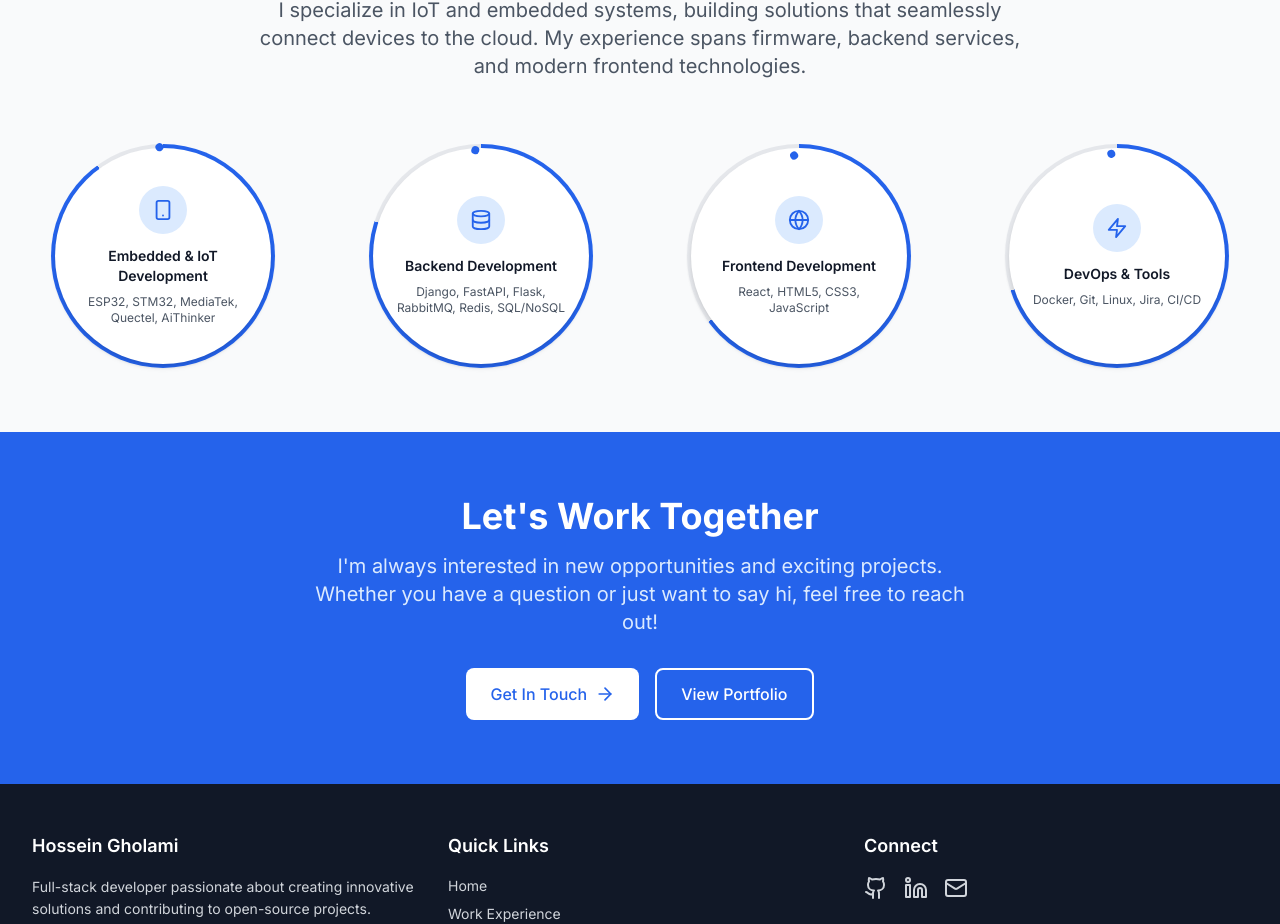
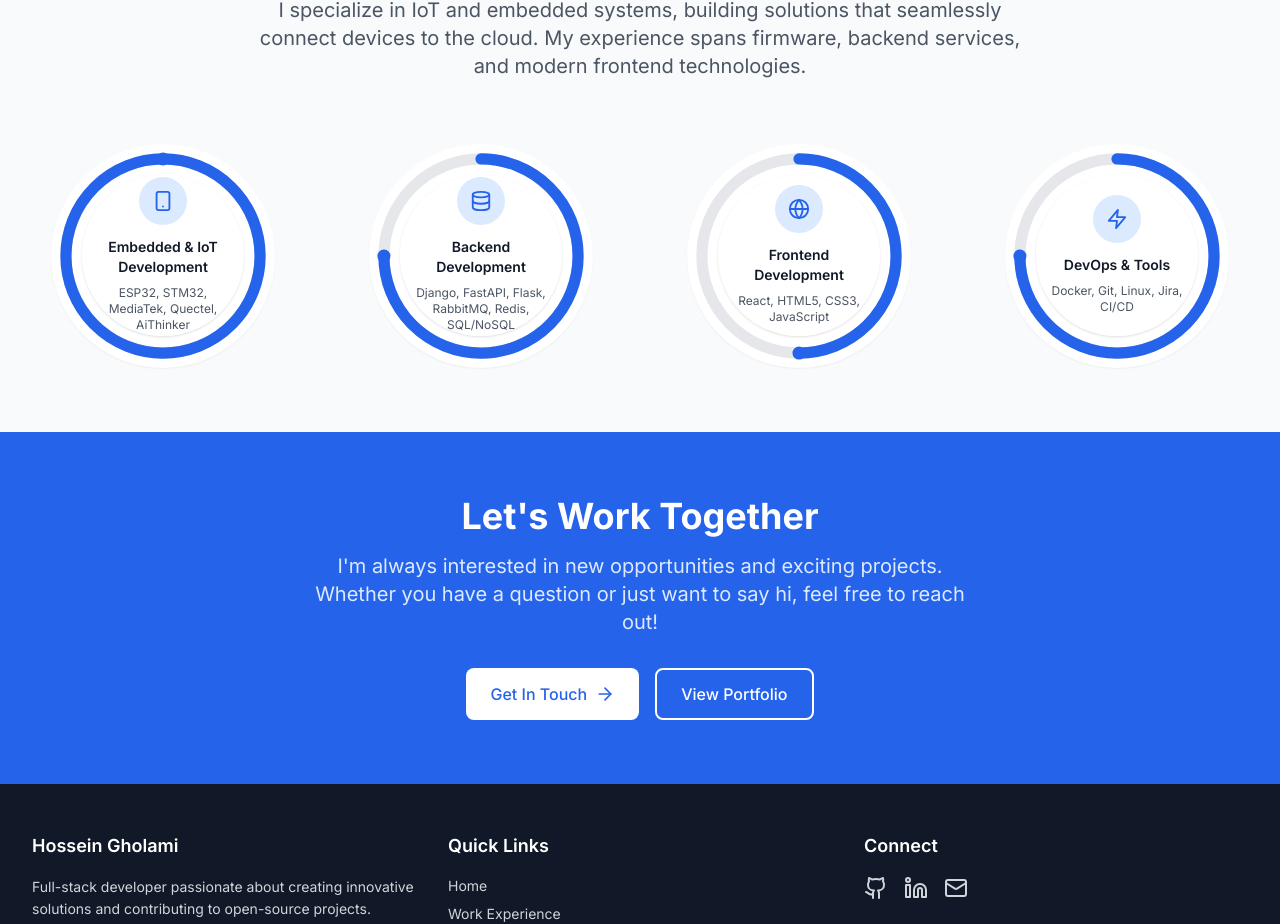
Before and after one commit to HosseinlGholami/HosseinlGholami.ir, a React (Create React App) app: page / in a window 1280 px wide. Shown: the part 1198-2122 px from the top of the page. Built offline with nearby package versions, Linux system fonts and the light colour scheme.

Commit message:
update the skill

```diff
--- a/src/data/skills.js
+++ b/src/data/skills.js
@@ -5,24 +5,24 @@ export const skills = [
     name: 'Embedded & IoT Development',
     icon: Smartphone,
     description: 'ESP32, STM32, MediaTek, Quectel, AiThinker',
-    level: 90
+    level: 100
   },
   {
     name: 'Backend Development',
     icon: Database,
     description: 'Django, FastAPI, Flask, RabbitMQ, Redis, SQL/NoSQL',
-    level: 80
+    level: 75
   },
   {
     name: 'Frontend Development',
     icon: Globe,
     description: 'React, HTML5, CSS3, JavaScript',
-    level: 65
+    level: 50
   },
   {
     name: 'DevOps & Tools',
     icon: Zap,
     description: 'Docker, Git, Linux, Jira, CI/CD',
-    level: 70
+    level: 75
   }
 ];
--- a/src/pages/Home.js
+++ b/src/pages/Home.js
@@ -4,6 +4,82 @@ import { ArrowRight, Download } from 'lucide-react';
 import { personalInfo } from '../data/personalInfo';
 import { skills } from '../data/skills';
 
+/** ---------- Small, precise SVG gauge ---------- */
+function GaugeRing({
+  level,               // 0–100
+  Icon,                // lucide icon component
+  title,
+  description,
+  className = '',
+}) {
+  // SVG geometry (kept simple + consistent)
+  const size = 120;             // viewBox is square
+  const cx = size / 2;
+  const cy = size / 2;
+  const stroke = 6;             // ring thickness
+  const r = cx - stroke - 2;    // radius with padding
+  const C = 2 * Math.PI * r;
+
+  // Progress arc
+  const pct = Math.max(0, Math.min(100, level));
+  const dash = (pct / 100) * C;
+
+  // Tip/dot coordinates (start at -90°, i.e. 12 o’clock)
+  const angleDeg = -90 + (pct / 100) * 360;
+  const angleRad = (angleDeg * Math.PI) / 180;
+  const tipCx = cx + r * Math.cos(angleRad);
+  const tipCy = cy + r * Math.sin(angleRad);
+
+  return (
+    <div
+      className={`relative rounded-full shadow-sm bg-white flex items-center justify-center ${className}`}
+      style={{ aspectRatio: '1 / 1' }}
+    >
+      <svg
+        viewBox={`0 0 ${size} ${size}`}
+        className="absolute inset-0"
+        aria-hidden
+      >
+        {/* background track */}
+        <circle
+          cx={cx}
+          cy={cy}
+          r={r}
+          fill="none"
+          stroke="#e5e7eb"           // gray-200
+          strokeWidth={stroke}
+        />
+        {/* progress ring */}
+        <circle
+          cx={cx}
+          cy={cy}
+          r={r}
+          fill="none"
+          stroke="#2563eb"           // primary-600
+          strokeWidth={stroke}
+          strokeLinecap="round"
+          strokeDasharray={`${dash} ${C - dash}`}
+          transform={`rotate(-90 ${cx} ${cy})`}  // start at 12 o’clock
+        />
+        {/* tip/dot at the exact end */}
+        <circle cx={tipCx} cy={tipCy} r={3.5} fill="#2563eb" />
+      </svg>
+
+      {/* inner content */}
+      <div className="relative z-10 w-[72%] h-[72%] rounded-full bg-white/95 shadow flex flex-col items-center justify-center text-center px-2 sm:px-3">
+        <div className="w-10 h-10 sm:w-12 sm:h-12 bg-primary-100 rounded-full flex items-center justify-center mb-2 sm:mb-3">
+          {Icon ? <Icon size={22} className="text-primary-600" /> : null}
+        </div>
+        <h3 className="text-xs sm:text-sm font-semibold text-gray-900">{title}</h3>
+        <p className="mt-1 sm:mt-2 text-[10px] sm:text-xs leading-snug text-gray-600 line-clamp-3">
+          {description}
+        </p>
+      </div>
+    </div>
+  );
+}
+
+/** -------------------- Page -------------------- */
 const Home = () => {
   return (
     <div className="min-h-screen">
@@ -15,9 +91,7 @@ const Home = () => {
             <div className="order-1 lg:order-2 flex justify-center lg:justify-end">
               <div className="w-full max-w-sm lg:max-w-none">
                 <div className="relative mx-auto lg:ml-auto lg:mr-0">
-                  {/* Faded background circle (hidden on small screens) */}
                   <div className="hidden sm:block absolute -top-4 -right-4 rounded-full bg-primary-600/10 w-72 h-72 md:w-80 md:h-80" />
-                  {/* Gradient circle with image inside */}
                   <div className="relative rounded-full overflow-hidden bg-gradient-to-br from-primary-400 to-blue-500 w-56 h-56 sm:w-72 sm:h-72 md:w-80 md:h-80 mx-auto">
                     <img
                       src={personalInfo.image}
@@ -53,14 +127,13 @@ const Home = () => {
                   Download CV
                   <Download size={20} className="ml-2" />
                 </a>
-                {/* <Link to="/open-source" className="btn-secondary inline-flex items-center justify-center">Open Source Projects</Link> */}
               </div>
             </div>
           </div>
         </div>
       </section>
 
-{/* About Section */}
+     {/* About Section */}
 <section className="section-padding bg-white px-4">
   <div className="max-w-7xl mx-auto">
     {/* Always 1 column */}
@@ -89,6 +162,7 @@ const Home = () => {
   </div>
 </section>
 
+
       {/* Skills Section */}
       <section className="section-padding bg-gray-50 px-4">
         <div className="max-w-7xl mx-auto">
@@ -100,40 +174,17 @@ const Home = () => {
             </p>
           </div>
 
-          {/* <= md: 2 cols | md: 2 cols | lg: 4 cols */}
-          <div className="grid grid-cols-2 md:grid-cols-2 lg:grid-cols-4 gap-4 sm:gap-6 place-items-center">
-            {skills.map((skill, index) => (
-              <div
-                key={index}
-                className="group transition-transform duration-300 hover:scale-105"
-                aria-label={`${skill.name} proficiency`}
-              >
-                {/* Circular Card with Gauge Ring */}
-                <div
-                  className="relative w-36 h-36 sm:w-44 sm:h-44 lg:w-56 lg:h-56 mx-auto rounded-full p-1 shadow-sm"
-                  style={{
-                    background: `conic-gradient(#2563eb ${skill.level}%, #e5e7eb ${skill.level}% 100%)`,
-                  }}
-                >
-                  {/* Inner circle */}
-                  <div className="absolute inset-1 rounded-full bg-white shadow-md flex flex-col items-center justify-center text-center px-3 sm:px-4">
-                    <div className="w-10 h-10 sm:w-12 sm:h-12 bg-primary-100 rounded-full flex items-center justify-center mb-2 sm:mb-3 group-hover:bg-primary-200 transition-colors duration-200">
-                      <skill.icon size={22} className="text-primary-600" />
-                    </div>
-                    <h3 className="text-xs sm:text-sm font-semibold text-gray-900">{skill.name}</h3>
-                    <p className="mt-1 sm:mt-2 text-[10px] sm:text-xs leading-snug text-gray-600 line-clamp-3">
-                      {skill.description}
-                    </p>
-                  </div>
-
-                  {/* Gauge tip/dot */}
-                  <div
-                    className="absolute left-1/2 top-1 -translate-x-1/2"
-                    style={{ transform: `translateX(-50%) rotate(${(skill.level / 100) * 360}deg)` }}
-                  >
-                    <div className="w-1.5 h-1.5 sm:w-2 sm:h-2 bg-primary-600 rounded-full -translate-y-1.5" />
-                  </div>
-                </div>
+          {/* ≤ md: 2 cols | md: 2 cols | lg: 4 cols */}
+          <div className="grid grid-cols-2 md:grid-cols-2 lg:grid-cols-4 gap-4 sm:gap-6">
+            {skills.map((skill, i) => (
+              <div key={i} className="flex items-center justify-center">
+                <GaugeRing
+                  level={skill.level}
+                  Icon={skill.icon}
+                  title={skill.name}
+                  description={skill.description}
+                  className="w-36 sm:w-44 lg:w-56"
+                />
               </div>
             ))}
           </div>
```
